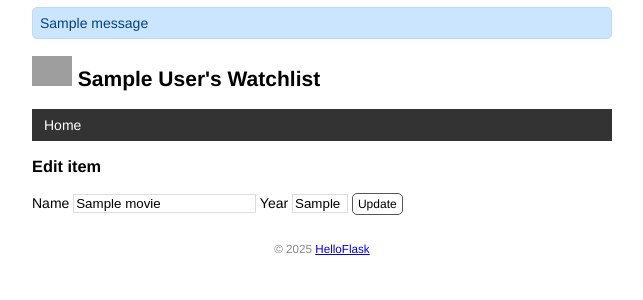
After one commit to zangchuanlei/watchlist, a Flask app: template templates/edit.html in a window 1280 px wide. The commit adds this page. Shown: the top 300 px of the page, without its empty margins (318-961 px from the left). Run offline with Flask 3, Linux system fonts and the light colour scheme; the template is opened without the code that fills it: values that come from a table or form of the project are taken from there, others are empty; tables that the repository leaves empty hold one stand-in row (values such as "Sample post"); one stand-in notice (Sample message) is shown; grey boxes are pictures that could not be loaded.

Commit message:
add forms to create ,update,delete items.

```diff
--- a/app.py
+++ b/app.py
@@ -2,7 +2,7 @@ import os, sys
 from email.policy import default
 from pathlib import Path
 
-from flask import Flask, render_template, request
+from flask import Flask, render_template, request, flash, redirect, url_for
 from markupsafe import escape
 from flask_sqlalchemy import SQLAlchemy
 from sqlalchemy.orm import DeclarativeBase
@@ -10,6 +10,7 @@ from sqlalchemy.orm import DeclarativeBase
 SQLALCHEMY_DATABASE_URI = 'sqlite:///' if sys.platform.startswith('win') else 'sqlite:////'
 app = Flask(__name__)
 app.config['SQLALCHEMY_DATABASE_URI'] = SQLALCHEMY_DATABASE_URI + str(Path(app.root_path) / 'data.db')
+app.config['SECRET_KEY'] = 'dev'  # 等同于 app.secret_key = 'dev'
 
 
 class Base(DeclarativeBase):
@@ -29,24 +30,20 @@ def user_page(name):
     return f'User {escape(name)}'
 
 
-name = 'Grey Li'
-movies = [
-    {'title': 'My Neighbor Totoro', 'year': '1988'},
-    {'title': 'Dead Poets Society', 'year': '1989'},
-    {'title': 'A Perfect World', 'year': '1993'},
-    {'title': 'Leon', 'year': '1994'},
-    {'title': 'Mahjong', 'year': '1996'},
-    {'title': 'Swallowtail Butterfly', 'year': '1996'},
-    {'title': 'King of Comedy', 'year': '1999'},
-    {'title': 'Devils on the Doorstep', 'year': '1999'},
-    {'title': 'WALL-E', 'year': '2008'},
-    {'title': 'The Pork of Music', 'year': '2012'},
-]
-
-
-@app.route('/')
+@app.route('/', methods=['GET', 'POST'])
 def index():
     # user = db.session.execute(select(User)).scalar()
+    if request.method == 'POST':
+        title = request.form['title']
+        year = request.form['year']
+        if not title or not year or len(year) != 4 or len(title) > 60:
+            flash('Invalid input.')
+            return redirect(url_for('index'))
+        movie = Movie(title=title, year=year)
+        db.session.add(movie)
+        db.session.commit()
+        flash('Item added.')
+        return redirect(url_for('index'))
     movies = db.session.execute(select(Movie)).scalars().all()
     return render_template('index.html', movies=movies)
 
@@ -118,3 +115,31 @@ def page_not_found(error):
 def inject_user():
     user = db.session.execute(select(User)).scalar()
     return dict(user=user)
+
+
+@app.route('/movie/edit/<int:movie_id>', methods=['GET', 'POST'])
+def edit_movie(movie_id):
+    movie = db.get_or_404(Movie, movie_id)
+
+    if request.method == 'POST':
+        title = request.form['title'].strip()
+        year = request.form['year'].strip()
+
+        if not title or not year or len(year) != 4 or len(title) > 60:
+            flash('Invalid input.')
+            return redirect(url_for('edit_movie', movi_id=movie_id))
+        movie.title = title
+        movie.year = year
+        db.session.commit()
+        flash('Item updated.')
+        return redirect(url_for('index'))
+    return render_template('edit.html', movie=movie)
+
+
+@app.route('/movie/delete/<int:movie_id>', methods=['POST'])
+def delete_movie(movie_id):
+    movie = db.get_or_404(Movie, movie_id)
+    db.session.delete(movie)
+    db.session.commit()
+    flash('Item deleted.')
+    return redirect(url_for('index'))
--- a/static/style.css
+++ b/static/style.css
@@ -84,3 +84,49 @@ nav li a:hover {
     border-radius: 5px;
     padding: 3px 5px;
 }
+
+/* 覆盖某些浏览器对 input 元素定义的字体 */
+input[type=submit] {
+    font-family: inherit;
+}
+
+input[type=text] {
+    border: 1px solid #ddd;
+}
+
+input[name=year] {
+    width: 50px;
+}
+
+.btn {
+    font-size: 12px;
+    padding: 3px 5px;
+    text-decoration: none;
+    cursor: pointer;
+    background-color: white;
+    color: black;
+    border: 1px solid #555555;
+    border-radius: 5px;
+}
+
+.btn:hover {
+    text-decoration: none;
+    background-color: black;
+    color: white;
+    border: 1px solid black;
+}
+
+.alert {
+    position: relative;
+    padding: 7px;
+    margin: 7px 0;
+    border: 1px solid transparent;
+    color: #004085;
+    background-color: #cce5ff;
+    border-color: #b8daff;
+    border-radius: 5px;
+}
+
+.inline-form {
+    display: inline;
+}
--- a/templates/base.html
+++ b/templates/base.html
@@ -10,6 +10,10 @@
     {% endblock %}
 </head>
 <body>
+    <!-- 插入到页面标题上方 -->
+    {% for message in get_flashed_messages() %}
+        <div class="alert">{{ message }}</div>
+    {% endfor %}
     <h2>
         <img alt="Avatar" class="avatar" src="{{ url_for('static', filename='images/avatar.png') }}">
         {{ user.name }}'s Watchlist
--- /dev/null
+++ b/templates/edit.html
@@ -0,0 +1,10 @@
+{% extends 'base.html' %}
+
+{% block content %}
+<h3>Edit item</h3>
+<form method="post">
+    Name <input type="text" name="title" autocomplete="off" required value="{{ movie.title }}">
+    Year <input type="text" name="year" autocomplete="off" required value="{{ movie.year }}">
+    <input class="btn" type="submit" name="submit" value="Update">
+</form>
+{% endblock %}
```
Also changed, not shown: templates/index.html (+11 -0 lines).
